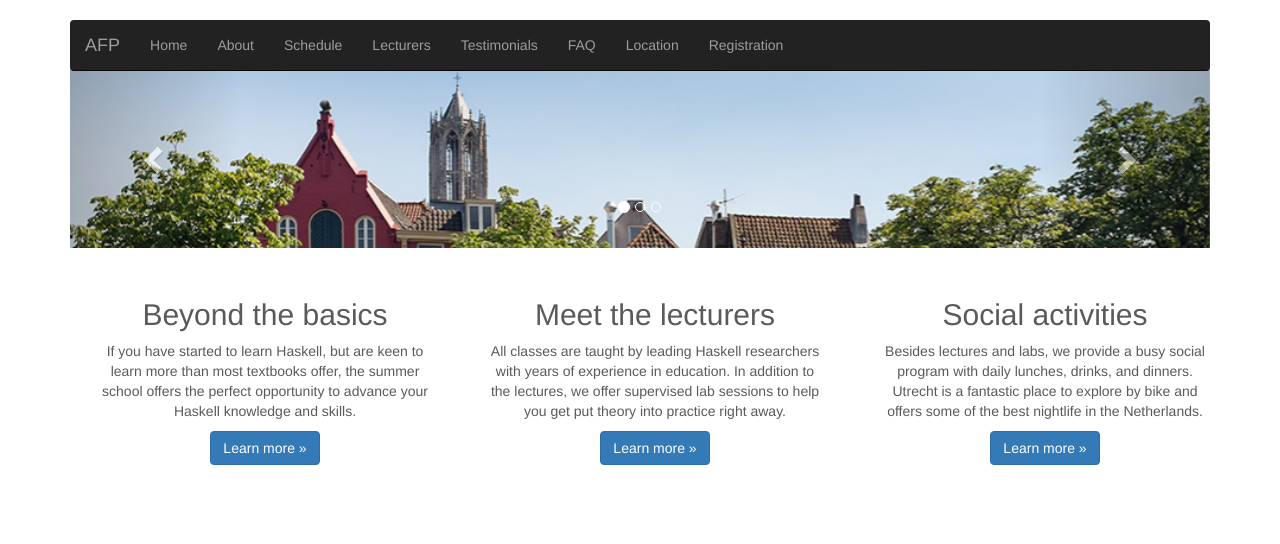
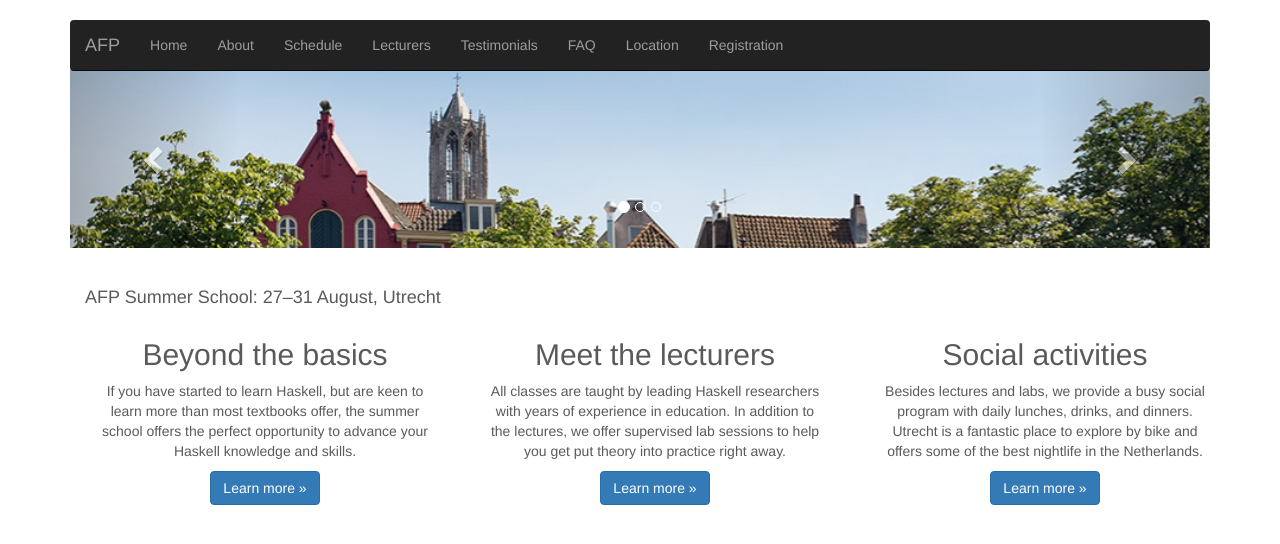
Before and after one commit to uu-afp/uu-afp.github.io, a Jekyll site: the page built from index.html, in a window 1280 px wide. Shown: the top 544 px of the page. Built offline with Jekyll 4.4.1, drawn with Linux system fonts in a browser that asks for light colours; nearby versions of some CDN libraries.

Commit message:
Added dates to landing page.

```diff
--- a/index.html
+++ b/index.html
@@ -45,6 +45,7 @@ layout: default
     <!-- Marketing messaging and featurettes
     ================================================== -->
     <div class="container marketing">
+      <h4>AFP Summer School: 27&ndash;31 August, Utrecht</h4>
       <!-- Three columns of text below the carousel -->
       <div class="row">
         <div class="col-lg-4">
```
